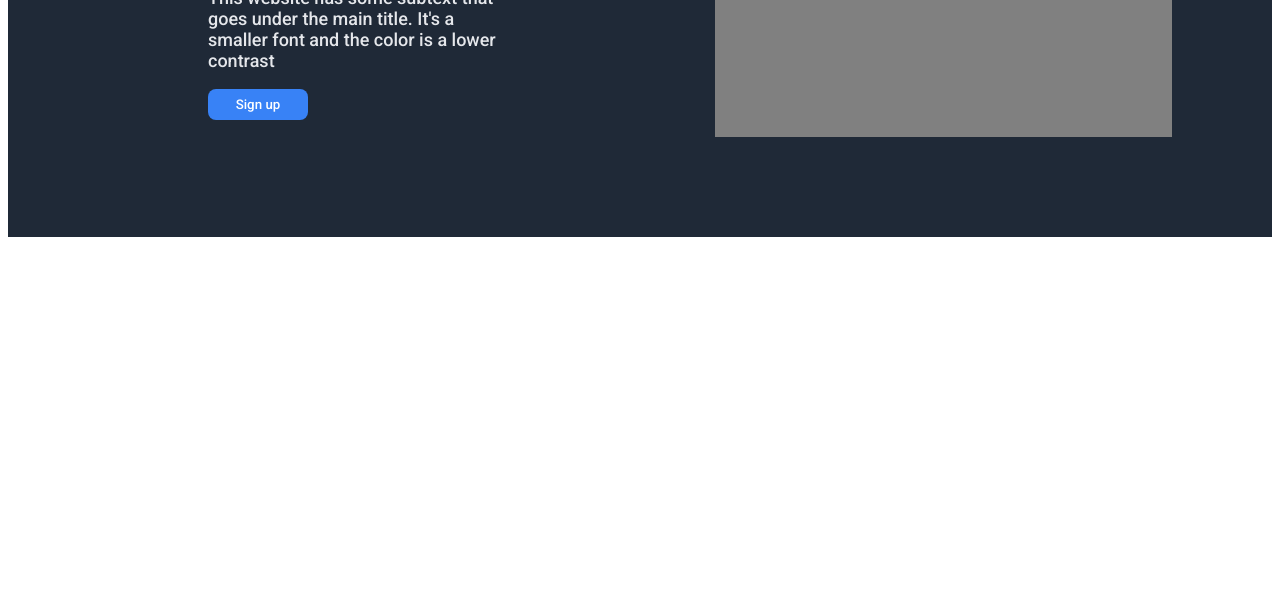
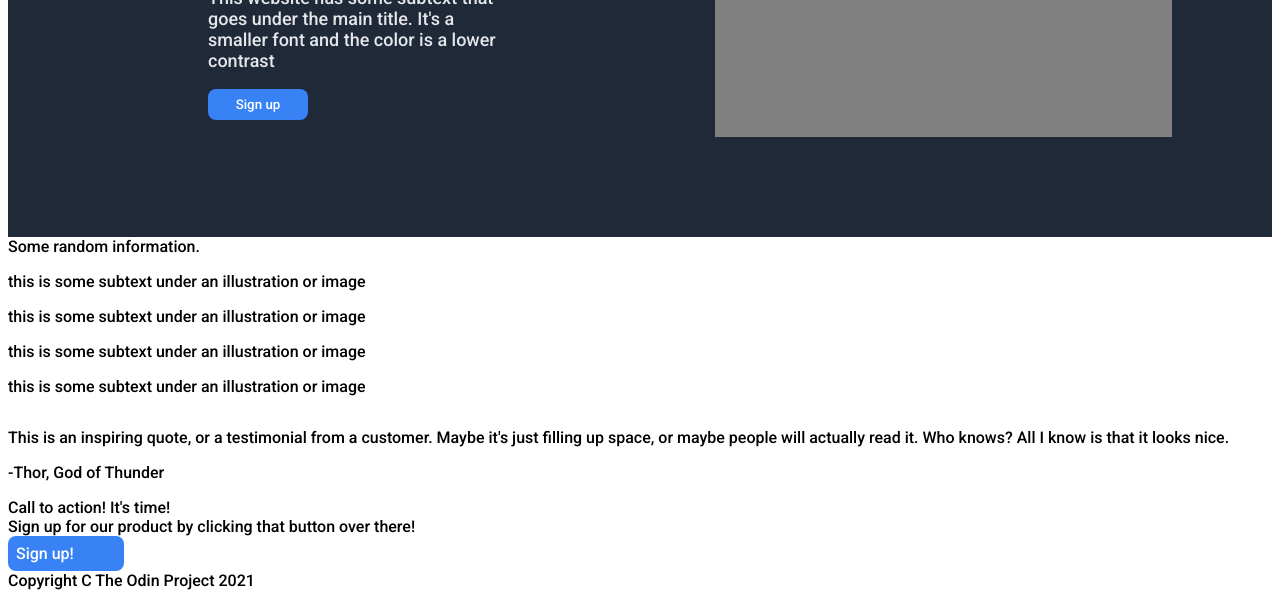
Before and after one commit to NathanielTang/Odin-Project-Landing-Page, a plain HTML site: page index.html in a window 1280 px wide. Shown: the part 340-938 px from the top of the page. Before the commit the page ends 800 px from the top, so only its background shows below. Drawn offline with Linux system fonts and the light colour scheme.

Commit message:
added HTML for remaining sections

```diff
--- a/CSS/styles.css
+++ b/CSS/styles.css
@@ -92,3 +92,32 @@ p.hero-text {
     display: flex;
     flex: 1 1 0;
 }
+
+/* Info */
+
+
+
+
+
+/*Quote*/
+
+
+
+
+/*call to action*/
+
+
+.call-button {
+    background-color: #3882F6;
+    border-color: white;
+    border-width: 1px;
+    color: white;
+    border-radius: 8px;
+    padding: 8px;
+    width: 100px;
+    border-color:#1F2937;
+    border: none;
+}
+
+
+/* footer */
--- a/index.html
+++ b/index.html
@@ -25,17 +25,65 @@
     </div>
     <!-- "this website is awesome" section-->
     <div class="hero">
-        <div class="hero-left">
-            <h1 class="hero-text">This website is awesome</h1>
-            <p class="hero-text">This website has some subtext that goes under
-                the main title. It's a smaller font and the color is
-                a lower contrast <!-- what does contrast mean??-->
-            </p>
-            <button class="hero-button">Sign up</button>
+      <div class="hero-left">
+        <h1 class="hero-text">This website is awesome</h1>
+        <p class="hero-text">
+          This website has some subtext that goes under the main title. It's a
+          smaller font and the color is a lower contrast
+          <!-- what does contrast mean??-->
+        </p>
+        <button class="hero-button">Sign up</button>
+      </div>
+      <div class="hero-right">
+        <img
+          class="hero-image"
+          src="./img/noimage.jpg"
+          alt="placeholder for image"
+        />
+      </div>
+    </div>
+      <!-- Information Section; remember to flex each container!-->
+      <div class="info">
+        <div class="info-header">Some random information.</div>
+        <div class="info-img">
+          <div class="info-box-container">
+            <div class="info-box"></div>
+            <p>this is some subtext under an illustration or image</p>
+          </div>
+          <div class="info-box-container">
+            <div class="info-box"></div>
+            <p>this is some subtext under an illustration or image</p>
+          </div>
+          <div class="info-box-container">
+            <div class="info-box"></div>
+            <p>this is some subtext under an illustration or image</p>
+          </div>
+          <div class="info-box-container">
+            <div class="info-box"></div>
+            <p>this is some subtext under an illustration or image</p>
+          </div>
         </div>
-        <div class="hero-right">
-            <img class="hero-image" src="./img/noimage.jpg" alt="placeholder for image">
+      </div>
+      <!-- Quote section-->
+      <div class="quote-section">
+        <p class="quote">This is an inspiring quote, or a testimonial
+          from a customer. Maybe it's just filling up space, or maybe people
+          will actually read it. Who knows? All I know is that it looks nice.
+        </p>
+        <p class="quote-author">-Thor, God of Thunder</p>
+      </div>
+      <!-- Call to action!-->
+      <div class="call">
+        <div class="call-blue">
+          <div class="call-text">
+            <div class="call-action">Call to action! It's time!</div>
+            <div class="call-subtext">Sign up for our product by clicking that button over there!</div>
+          </div>
+          <div class="call-button">Sign up!</div>
         </div>
+      </div>
+      <!-- Footer-->
+      <div class="footer"> Copyright C The Odin Project 2021</div>
     </div>
   </body>
 </html>
```
